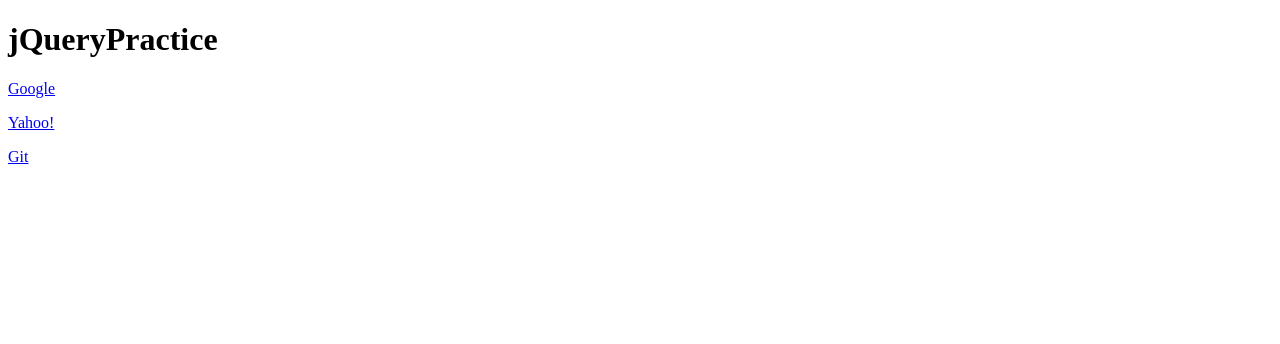
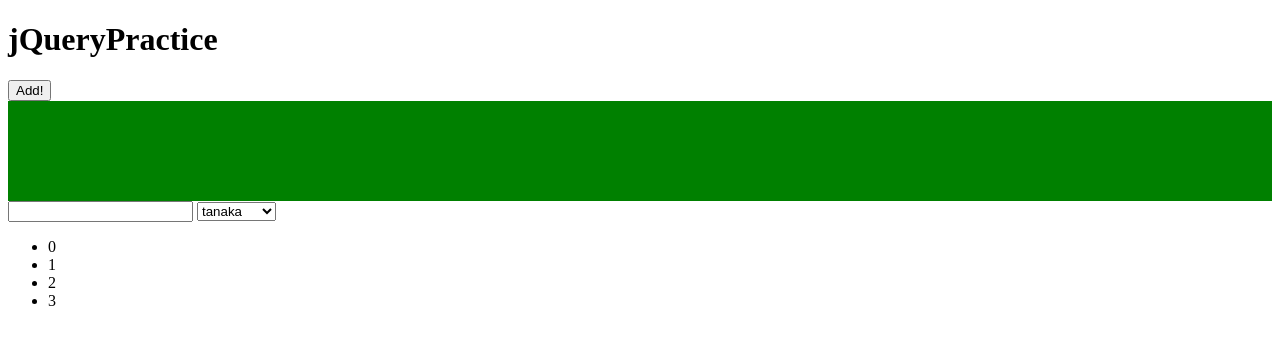
Before and after one commit to gop50k/JS_training, a plain HTML site: page JS_training/jQindex.html in a window 1280 px wide. Drawn offline with nearby package versions, Linux system fonts and the light colour scheme.

Commit message:
jQuery practice

```diff
--- a/JS_training/jQindex.html
+++ b/JS_training/jQindex.html
@@ -6,15 +6,20 @@
 </head>
 <body>
 	<h1>jQueryPractice</h1>
-	<p><a href="http://google.com">Google</a></p>
-	<p><a href="http://yahoo.com">Yahoo!</a></p>
-	<p><a href="https://github.com/gop50k">Git</a></p>
-	<style>
-		.mystyle {
-			border: 5px solid green;
-			font-size: 100px;
-		}
-	</style>
+	<button>Add!</button>
+	<div id="box" style="width:100 px; height:100px; background:green;"></div>
+	<input type="text" id="name">
+		<select id="members" name="members">
+			<option>tanaka</option>
+			<option>satoh</option>
+			<option>kawayam</option>
+		</select>
+	<ul>
+			<li>0</li>
+			<li>1</li>
+			<li>2</li>
+			<li>3</li>
+	</ul>
 	<script src="http://code.jquery.com/jquery-1.10.1.min.js"></script>
 	<script>
 		/*
@@ -23,7 +28,7 @@
 		});
 		*/
 
-		$(function() {
+	$(function() {
 			/*
 			// selector
 			$("#sub").css("color", "red"); // id element
@@ -35,7 +40,7 @@
 			*/
 
 			/*
-		// ????? :eq(), :gt()(more), :lt()(less than), :even, :odd, :contains(), :first, :last
+		// filter :eq(), :gt()(more), :lt()(less than), :even, :odd, :contains(), :first, :last
 		// $("#sub > li:eq(2)").css("color", "red");
 		// $("#sub > li:gt(1)").css("color", "red");
 		// $("#sub > li:lt(2)").css("color", "red");
@@ -69,22 +74,95 @@
 		$("h1").removeClass("mystyle");
 		*/
 
-		//
+		/*
+		// attribute method
+		console.log($("a").attr("href"));
+		$("a").attr("href", "http://yahoo.co.jp");
 
+		// data method
+		console.log($("a").data("sitename"));
+		*/
 
+		/*
+		// tag change method
+		$("h1").text("tag contains change");
+		$("h1").html("<a href='http://aiko.com'>aiko</a>")
+		console.log($("input").val());
+		$("input").val("hello again!")
+		console.log($("input").val());
+		$("p").remove();
+		// $("p").empty();
+		*/
 
+		/*
+		// add element dinamicaly
+		// before, after, prepend first, append end
+		var li = $("<li>").text("just append!");
+		// $("ul > li:eq(1)").before(li);
+		// $("ul > li:eq(1)").after(li);
+		// li.insertBefore($("ul > li:eq(1)"));
+		$("ul").prepend(li);
+		$("ul").append(li);
+    */
+		/*
+		// effect
+		// hide, show. fade in, out, toggle?
+		// $("#box").hide("slow");
+		// $("#box").show(999);
+		$("#box").fadeOut(800);
+		// $("#box").fadeIn(800);
+		$("#box").toggle(800, function(){
+			alert("gone!");
+		});
+		*/
 
+		/*
+		// event
+		// click, mouseover, mouseout, mousemove
+		/*
+		$("#box").click(function(){
+			alert("clicked!");
+		});
 
+		$("#box").mouseover(function(){
+			$(this).css("background", "red");
+		});
 
+		$("#box").mouseout(function(){
+			$(this).css("background", "green");
+		});
 
+		$("#box").mousemove(function(e){
+			$(this).text(e.pageY);
+		});
+		*/
 
+    /*
+		// change event
+		// form method, focus, blur = focus out, change
+		$("#name").focus(function(){
+			$(this).css("background","red");
+		});
 
+		$("#name").blur(function(){
+			$(this).css("background", "white");
+		});
 
+		$("#members").change(function() {
+			alert("members changed!");
+		});
+		*/
 
+		// on method
+		$("button").click(function(){
+			var p = $('<p>').text('vanish!').addClass('vanish');
+			$(this).before(p);
+		});
 
-
-
+		$("body").on("click", ".vanish", function(){
+			$(this).remove();
 		});
+	});
 
 	</script>
 </body>
```
